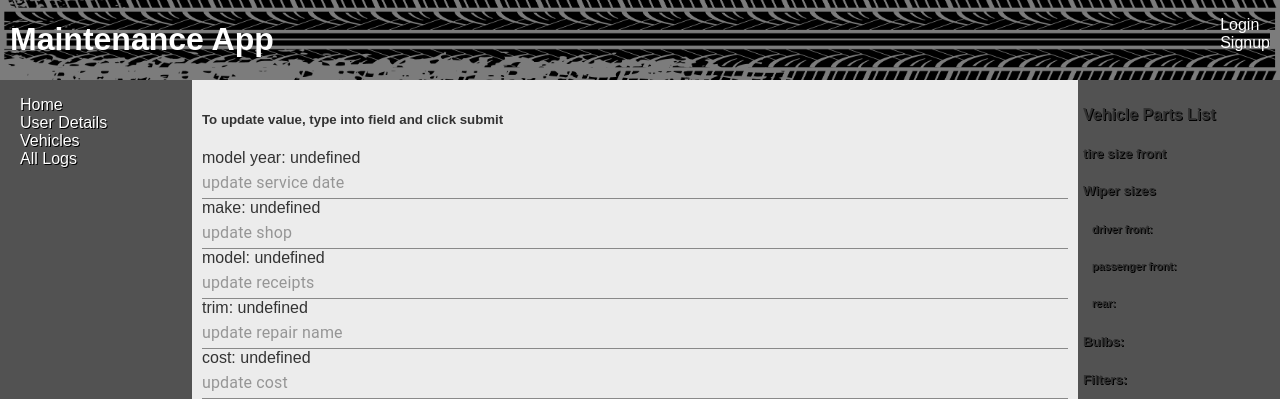
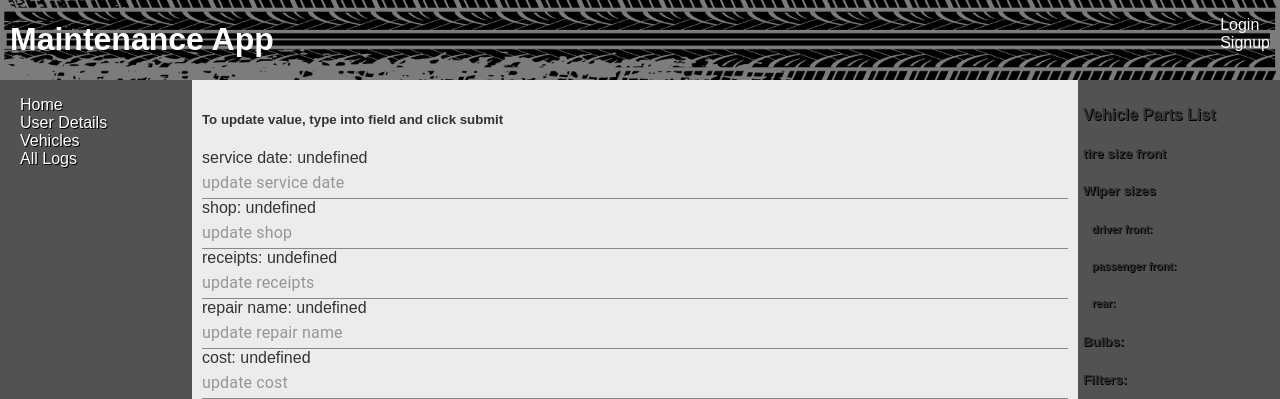
Before and after one commit to Antelman82/maintenance-app-frontend, a React (Create React App) app in the folder maintenance-log-app/: page /logupdate/1 in a window 1280 px wide. Shown: the top 399 px of the page. Built offline with nearby package versions, Linux system fonts and the light colour scheme; no server answers.

Commit message:
updating to use correct base_url

```diff
--- a/maintenance-log-app/src/Components/Accounts/RegisterUser.js
+++ b/maintenance-log-app/src/Components/Accounts/RegisterUser.js
@@ -6,7 +6,8 @@ const minLength = (len, val) => !(val) || (val.length < len);
 const maxLength = (len, val) => (val.length > len);
 const isEqual = (p1, p2) => p1 === p2
 
-const base_url = window.SERVER_ADDRESS
+const base_url = process.env.REACT_APP_BACKEND_APP_URL || 'http://localhost:8000/api/'
+// const base_url = window.SERVER_ADDRESS
 class RegisterUser extends Component {
     constructor(props) {
         super(props)
@@ -79,7 +80,7 @@ class RegisterUser extends Component {
         e.preventDefault()
         const {first_name, last_name, username, password} = this.state
         if(this.isValid()){
-            Axios.post(base_url + 'social/users/create', {
+            Axios.post(base_url + 'auth/register', {
                 'user' : {
                     'first_name' : first_name,
                     'last_name' : last_name,
--- a/maintenance-log-app/src/LogUpdate.js
+++ b/maintenance-log-app/src/LogUpdate.js
@@ -26,16 +26,16 @@ class LogUpdate extends Component {
                 id={this.props.match.params.id}
             >
                 <li>
-                    {`model year: ${logInfo && logInfo.date}`}
+                    {`service date: ${logInfo && logInfo.date}`}
                     <TextField fullWidth={true} type="text" name="date" placeholder="update service date"/></li>
                 <li>
-                    {`make: ${logInfo && logInfo.shop}`}
+                    {`shop: ${logInfo && logInfo.shop}`}
                     <TextField fullWidth={true} type="text" name="shop" placeholder="update shop" /></li>
                 <li>
-                    {`model: ${logInfo && logInfo.receipts}`}
+                    {`receipts: ${logInfo && logInfo.receipts}`}
                     <TextField fullWidth={true} type="text" name="receipts" placeholder="update receipts" /></li>
                 <li>
-                    {`trim: ${logInfo && logInfo.repair_name}`}
+                    {`repair name: ${logInfo && logInfo.repair_name}`}
                     <TextField fullWidth={true} type="text" name="repair_name" placeholder="update repair name" /></li>
                 <li>
                     {`cost: ${logInfo && logInfo.cost}`}
--- a/maintenance-log-app/src/UserInfo.js
+++ b/maintenance-log-app/src/UserInfo.js
@@ -1,8 +1,5 @@
 import React, { Component } from 'react';
 
-
-// const base_url = window.SERVER_ADDRESS
-const base_url = 'http://localhost:8000/api/'
 
 class UserInfo extends Component {
   constructor(props){
```
